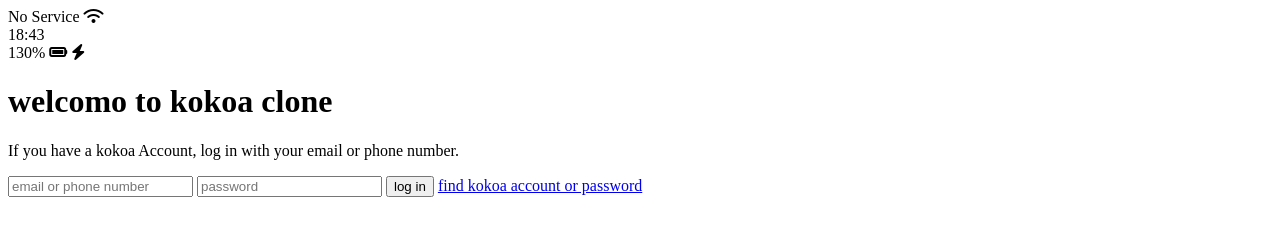
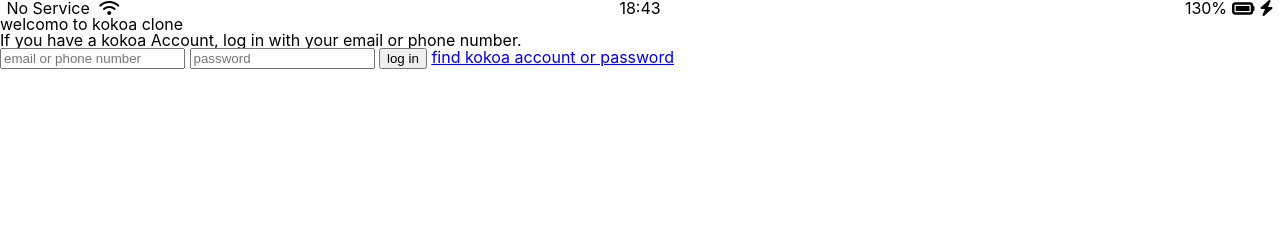
Before and after one commit to JANG0429/kokoa-clone-2020, a plain HTML site: page index.html in a window 1280 px wide. Drawn offline with Linux system fonts and the light colour scheme.

Commit message:
Summary (required)

```diff
--- /dev/null
+++ b/css/reset.css
@@ -0,0 +1,124 @@
+html,
+body,
+div,
+span,
+applet,
+object,
+iframe,
+h1,
+h2,
+h3,
+h4,
+h5,
+h6,
+p,
+blockquote,
+pre,
+a,
+abbr,
+acronym,
+address,
+big,
+cite,
+code,
+del,
+dfn,
+em,
+img,
+ins,
+kbd,
+q,
+s,
+samp,
+small,
+strike,
+strong,
+sub,
+sup,
+tt,
+var,
+b,
+u,
+i,
+center,
+dl,
+dt,
+dd,
+ol,
+ul,
+li,
+fieldset,
+form,
+label,
+legend,
+table,
+caption,
+tbody,
+tfoot,
+thead,
+tr,
+th,
+td,
+article,
+aside,
+canvas,
+details,
+embed,
+figure,
+figcaption,
+footer,
+header,
+hgroup,
+menu,
+nav,
+output,
+ruby,
+section,
+summary,
+time,
+mark,
+audio,
+video {
+  margin: 0;
+  padding: 0;
+  border: 0;
+  font-size: 100%;
+  font: inherit;
+  vertical-align: baseline;
+}
+/* HTML5 display-role reset for older browsers */
+article,
+aside,
+details,
+figcaption,
+figure,
+footer,
+header,
+hgroup,
+menu,
+nav,
+section {
+  display: block;
+}
+body {
+  line-height: 1;
+}
+ol,
+ul {
+  list-style: none;
+}
+blockquote,
+q {
+  quotes: none;
+}
+blockquote:before,
+blockquote:after,
+q:before,
+q:after {
+  content: "";
+  content: none;
+}
+table {
+  border-collapse: collapse;
+  border-spacing: 0;
+}
--- /dev/null
+++ b/css/styles.css
@@ -0,0 +1,28 @@
+@import "reset.css";
+body {
+  font-family: -apple-system, BlinkMacSystemFont, "Segoe UI", Roboto, Oxygen,
+    Ubuntu, Cantarell, "Open Sans", "Helvetica Neue", sans-serif;
+}
+.status-bar {
+  display: flex;
+  justify-content: center;
+}
+.status-bar__column {
+  width: 33%;
+}
+
+.status-bar__column:first-child span {
+  margin-right: 5px;
+}
+.status-bar__column:nth-child(2) {
+  display: flex;
+  justify-content: center;
+}
+.status-bar__column:last-child {
+  display: flex;
+  justify-content: flex-end;
+  align-items: center;
+}
+.status-bar__column .fa-battery-full {
+  margin: 0px 5px;
+}
--- a/index.html
+++ b/index.html
@@ -1,13 +1,14 @@
 <!DOCTYPE html>
 <html lang="en">
   <head>
+    <link rel="stylesheet" href="css/styles.css" />
     <meta charset="UTF-8" />
     <meta name="viewport" content="width=device-width, initial-scale=1.0" />
     <title>Welcomo to Kokoa clone</title>
   </head>
   <body>
-    <div class="status-bar"></div>
-    <div class="status-bar__column">
+    <div class="status-bar">
+      <div class="status-bar__column">
         <span>No Service</span>
         <i class="fas fa-wifi"></i>
       </div>
@@ -16,7 +17,7 @@
       </div>
       <div class="status-bar__column">
         <span>130%</span>
-        <i class="fas fa-battery-full"></i>
+        <i class="fas fa-battery-full fa-lg"></i>
         <i class="fas fa-bolt"></i>
       </div>
     </div>
```
